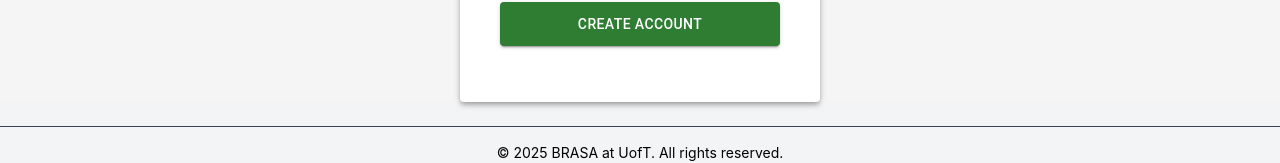
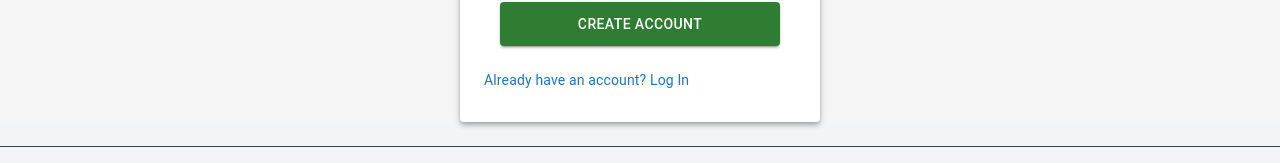
Before and after one commit to GaioAugusto/brasa-website, a React (Create React App) app: page /register in a window 1280 px wide. Shown: the part 782-945 px from the top of the page. Built offline with nearby package versions, Linux system fonts and the light colour scheme.

Commit message:
added log in button in register page

```diff
--- a/src/pages/RegisterPage/view.tsx
+++ b/src/pages/RegisterPage/view.tsx
@@ -1,8 +1,9 @@
-import { Box, Card, CardContent } from "@mui/material";
+import { Box, Card, CardContent, Link } from "@mui/material";
 import { RegisterPageViewProps } from "./types";
 import { RegisterForm } from "./components/RegisterForm";
 import { AvatarIcon } from "../../components/AvatarIcon";
 import { useLocale } from "../../contexts/Locale";
+import { Link as RouterLink } from "react-router-dom";
 
 type ComponentType = React.FC<RegisterPageViewProps>;
 export const RegisterPageView: ComponentType = (props) => {
@@ -28,6 +29,16 @@ export const RegisterPageView: ComponentType = (props) => {
             error={props.error}
           />
         </CardContent>
+        <Box sx={{ display: "flex", mt: 1 }}>
+          <Link
+            component={RouterLink}
+            to="/login"
+            underline="hover"
+            variant="body2"
+          >
+            Already have an account? Log In
+          </Link>
+        </Box>
       </Card>
     </Box>
   );
```
